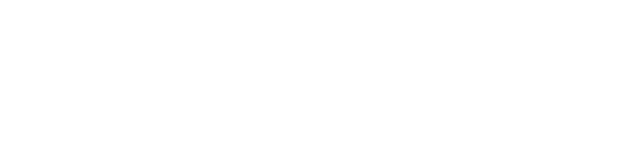
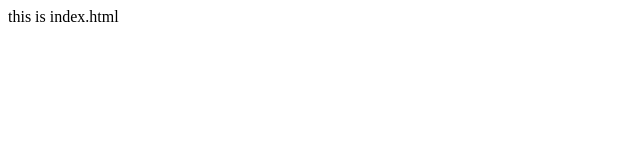
Before and after one commit to MayurPhapale/iaccess, a plain HTML site: page index.html in a window 1280 px wide. Shown: the whole page, without its empty margins (0-640 px from the left). Drawn offline with Linux system fonts and the light colour scheme.

Commit message:
Modified index.html

```diff
--- a/index.html
+++ b/index.html
@@ -2,5 +2,6 @@
 <head>
 </head>
 <body>
+this is index.html
 </body>
 </html>
```
